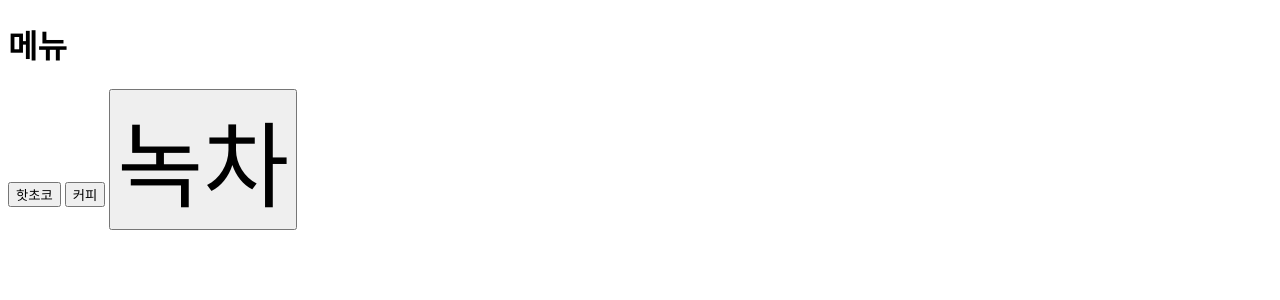
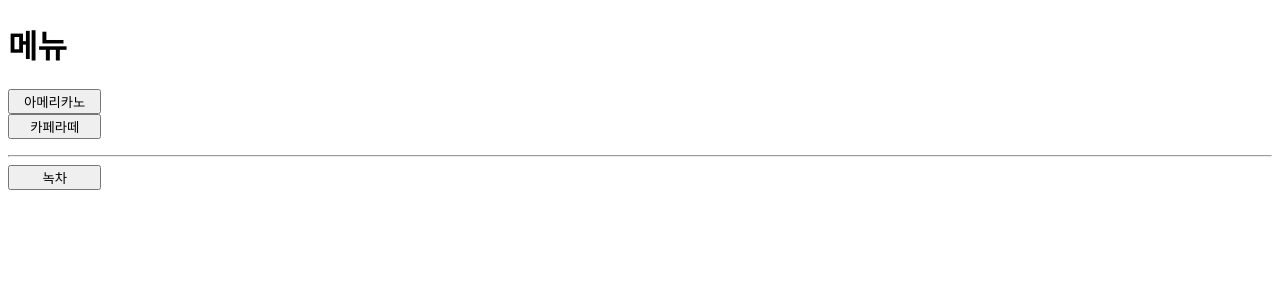
Before and after one commit to kyowon1108/david, a Flask app: page /menu in a window 1280 px wide. Shown: the top 300 px of the page. Run offline with Flask 3, Linux system fonts and the light colour scheme.

Commit message:
templates/menu.html 파일에 <hr> 구분선 추가

```diff
--- a/templates/menu.html
+++ b/templates/menu.html
@@ -7,8 +7,9 @@
 </head>
 <body>
   <h1>메뉴</h1>
-  <button onclick="location.href='/page1'">핫초코</button>
-  <button onclick="location.href='/page2'">커피</button>
-  <button onclick="location.href='/page3'" style="font-size: 70pt;">녹차</button>
+    <button name="menu1" style="width:70pt;">아메리카노</button><br>
+    <button name="menu2" style="width:70pt;">카페라떼</button><br>
+    </p><hr>
+    <button name="menu2" style="width:70pt;">녹차</button>
 </body>
 </html>
```
